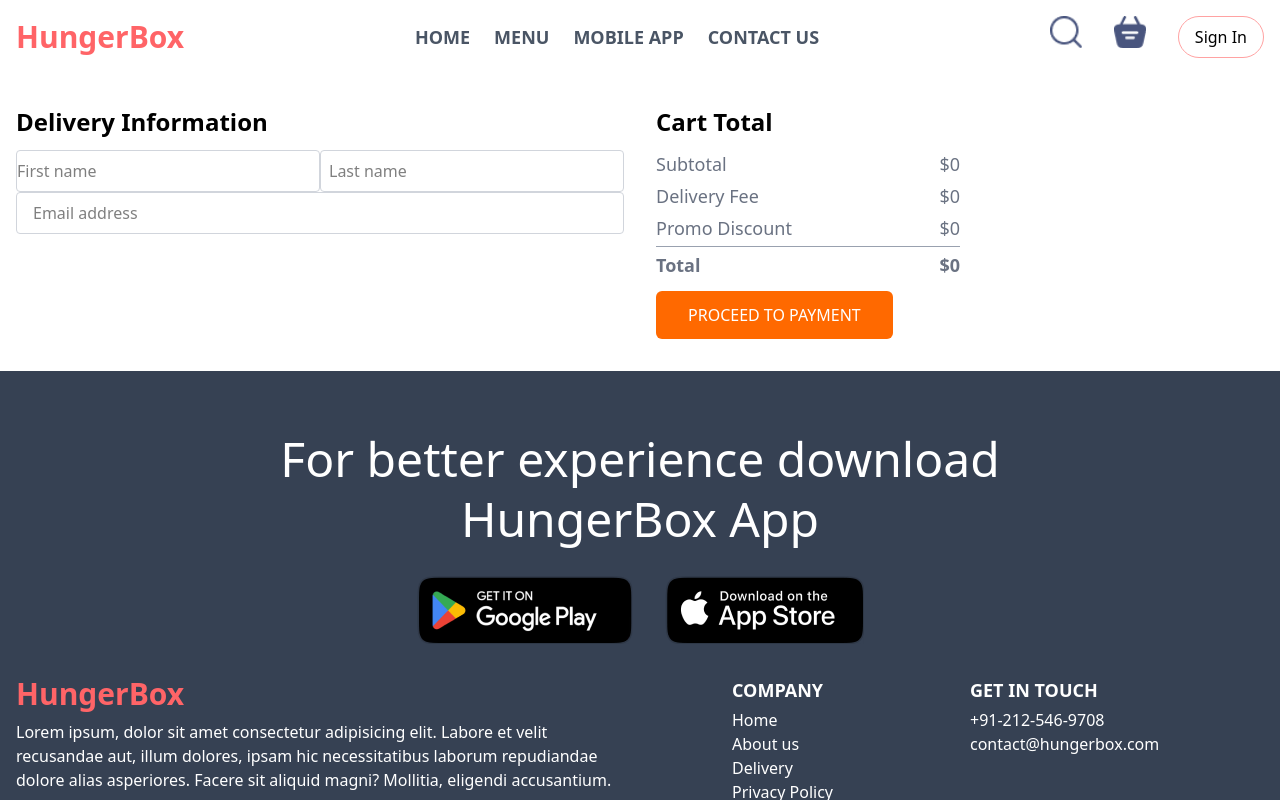
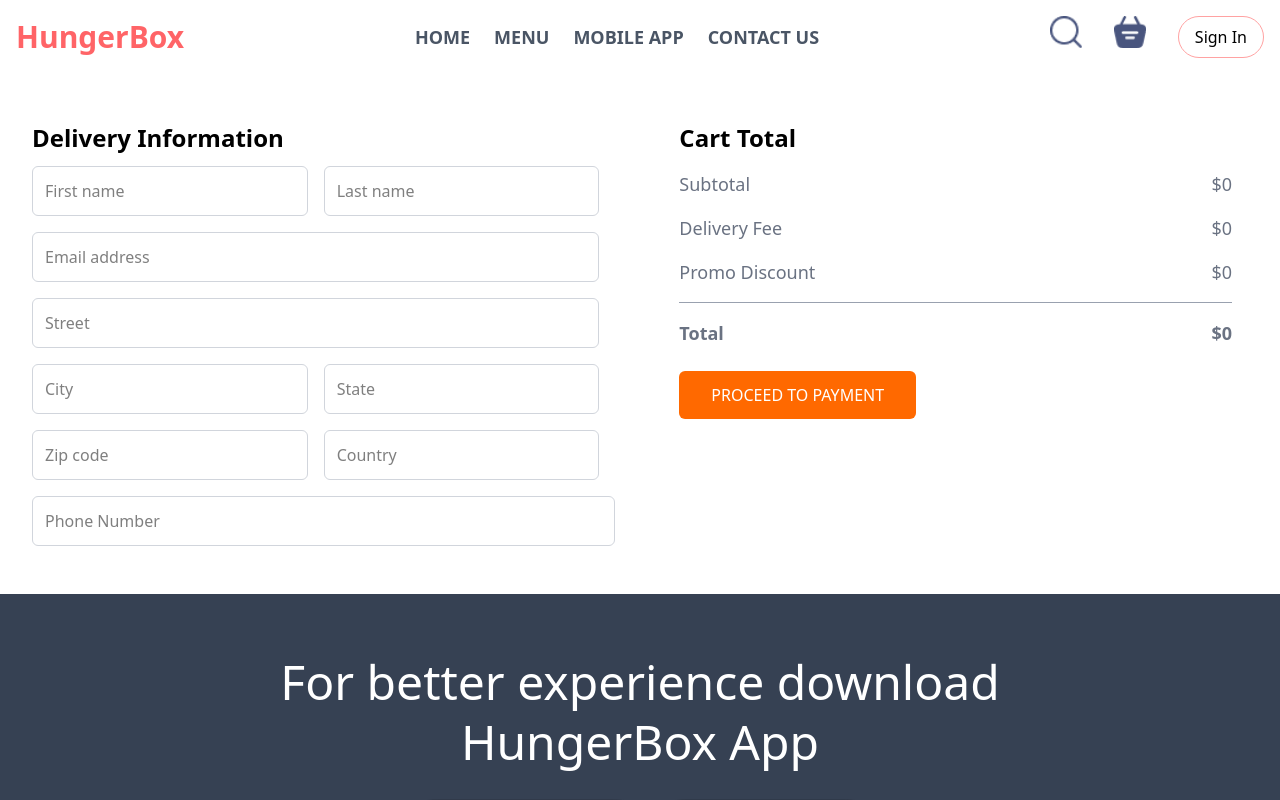
Before and after one commit to OMzaiswal/Food-delivery-app, a React (Vite) app in the folder frontend/: page /order in a window 1280 px wide. Shown: the top 800 px of the page. Built offline with nearby package versions, Linux system fonts and the light colour scheme.

Commit message:
coded orderpage

```diff
--- a/frontend/src/pages/PlaceOrder.tsx
+++ b/frontend/src/pages/PlaceOrder.tsx
@@ -5,20 +5,24 @@
 
     const subtotal = useRecoilValue(cartSubtotal);
 
-    return <div className="flex justify-between space-x-8">
-        <div className="w-full">
+    return <div className="flex flex-col md:flex-row justify-between space-y-8 md:space-y-0 md:space-x-12 p-4">
+        <div className="w-full md:w-1/2">
             <h2 className="text-2xl font-bold mt-12 mb-3">Delivery Information</h2>
-            <div className="grid grid-cols-2">
-                <input type="text" placeholder="First name" className="py-2 border border-gray-300 rounded-sm col-span-1"/>
-                <input type="text" placeholder="Last name" className="py-2 px-2 border border-gray-300 rounded-sm col-span-1"/>
-                <input type="text" placeholder="Email address" className="py-2 px-4 border border-gray-300 rounded-sm col-span-2" />
-            </div>
-
+            <form className="grid grid-cols-2 [&>input]:p-3 [&>input]:border [&>input]:border-gray-300 [&>input]:rounded-md space-x-4 space-y-4">
+                <input type="text" placeholder="First name" />
+                <input type="text" placeholder="Last name" />
+                <input type="text" placeholder="Email address" className="col-span-2" />
+                <input type="text" placeholder="Street" className="col-span-2" />
+                <input type="text" placeholder="City" />
+                <input type="text" placeholder="State" />
+                <input type="text" placeholder="Zip code" />
+                <input type="text" placeholder="Country" />
+                <input type="text" placeholder="Phone Number" className="col-span-2" />
+            </form>
         </div>
-        <div className="w-full">
-        <h2 className="text-2xl font-bold mt-12 mb-3">Cart Total</h2>
-        <div className="flex flex-col-reverse md:grid md:grid-cols-2 md:space-x-12">
-            <div className="space-y-1">
+        <div className="w-full md:w-1/2 p-4 mt-8">
+        <h2 className="text-2xl font-bold mb-4">Cart Total</h2>
+            <div className="space-y-4">
                 <div className="flex justify-between text-lg text-gray-500">
                     <p>Subtotal</p>
                     <p>${subtotal}</p>
@@ -40,7 +44,6 @@
                     onClick={() => {}}
                 >PROCEED TO PAYMENT</button>
             </div>
-        </div>
     </div>
     </div>
 }
```
